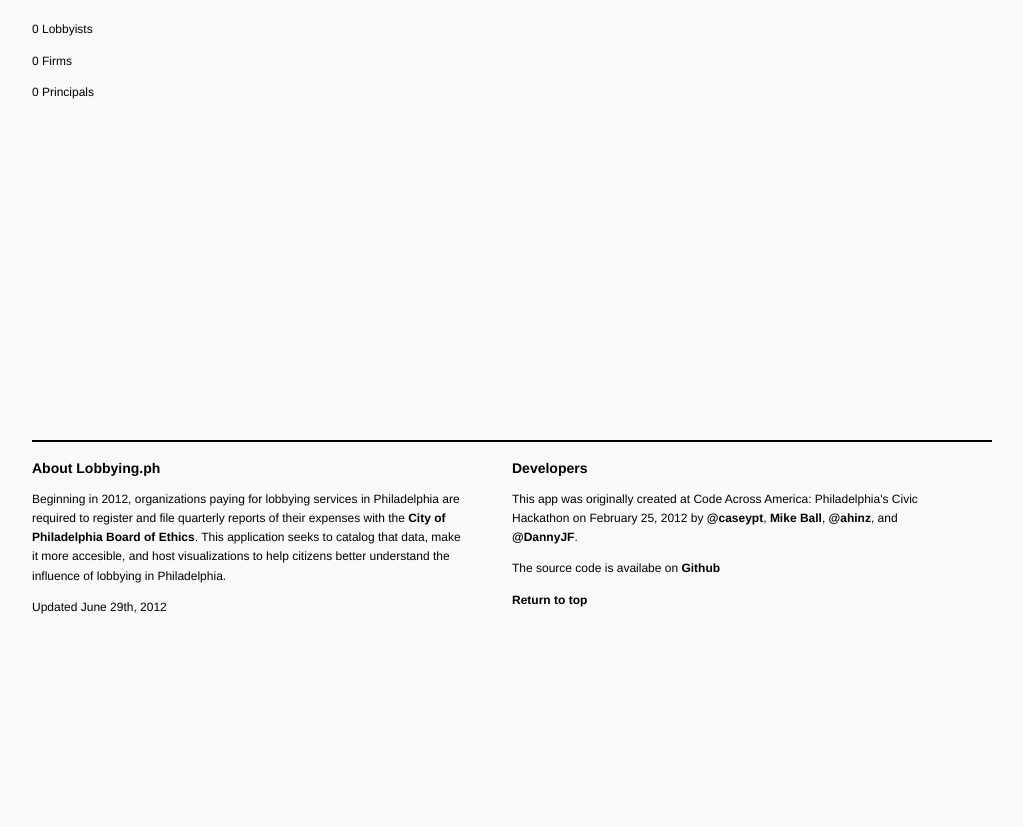
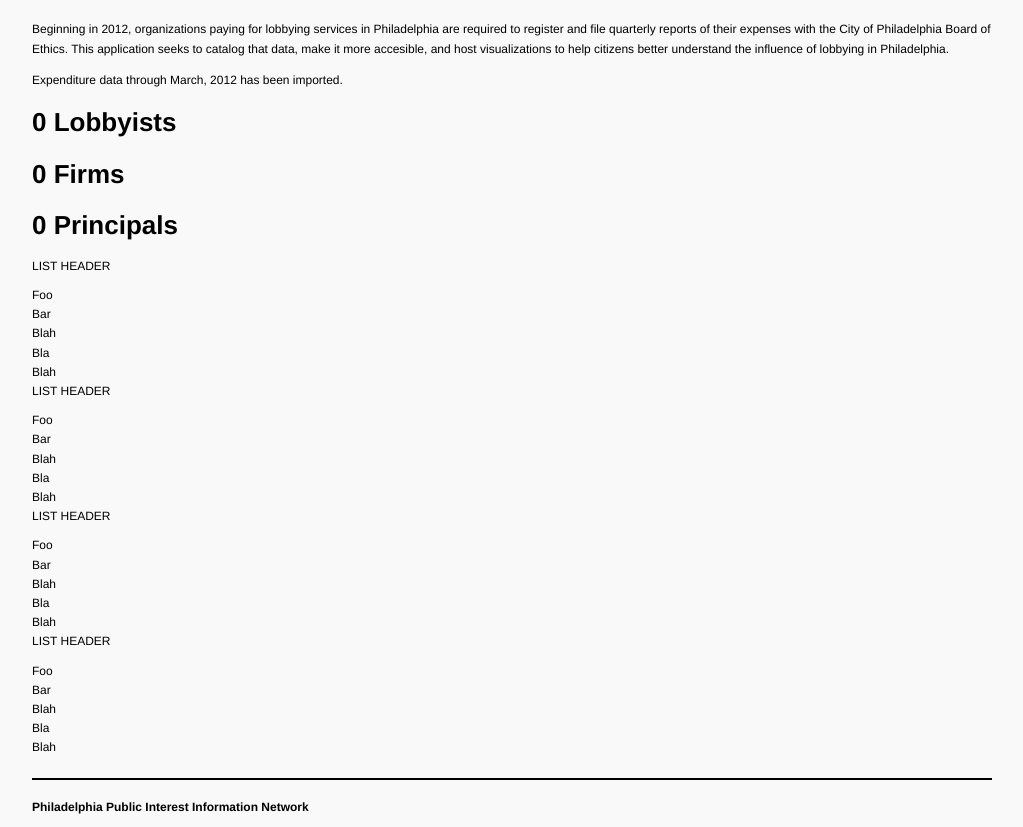
Before and after one commit to AxisPhilly/lobbying.ph-django, a Django app: page / in a window 1280 px wide. Shown: the part 192-1019 px from the top of the page, without its empty margins (128-1151 px from the left). Before the commit the page ends 806 px from the top, so only its background shows below. Run offline with Django 3.2, Linux system fonts and the light colour scheme; data that the repository does not hold is empty.

Commit message:
Moved about copy to about page (flatpage). Moved some of about text to index container. Still a work in progress

```diff
--- a/lobbyingph/settings.py
+++ b/lobbyingph/settings.py
@@ -42,7 +42,7 @@ TIME_ZONE = 'America/Chicago'
 # http://www.i18nguy.com/unicode/language-identifiers.html
 LANGUAGE_CODE = 'en-us'
 
-SITE_ID = 1
+SITE_ID = 2
 
 # If you set this to False, Django will make some optimizations so as not
 # to load the internationalization machinery.
@@ -107,6 +107,7 @@ MIDDLEWARE_CLASSES = (
     'django.middleware.csrf.CsrfViewMiddleware',
     'django.contrib.auth.middleware.AuthenticationMiddleware',
     'django.contrib.messages.middleware.MessageMiddleware',
+    'django.contrib.flatpages.middleware.FlatpageFallbackMiddleware',
     # Uncomment the next line for simple clickjacking protection:
     # 'django.middleware.clickjacking.XFrameOptionsMiddleware',
 )
@@ -129,6 +130,7 @@ INSTALLED_APPS = (
     'django.contrib.staticfiles',
     'django.contrib.admin',
     'django.contrib.humanize',
+    'django.contrib.flatpages',
     'south',
     'lobbyingph',
 )
--- a/templates/base.html
+++ b/templates/base.html
@@ -19,7 +19,7 @@
       </h1>
       <nav class="utility-nav">
         <ul>
-          <li><a href="#about">About</a></li>
+          <li><a href="/about/">About</a></li>
           <li><a href="http://github.com/caseypt/lobbying.ph-django">Source Code</a></li>
         </ul>
       </nav>
@@ -44,16 +44,10 @@
       {% endblock %}
     </section>
     <footer>
-      <div id="about" class="column">
-        <h3>About Lobbying.ph</h3>
-        <p>Beginning in 2012, organizations paying for lobbying services in Philadelphia are required to register and file quarterly reports of their expenses with the <a href="http://www.phila.gov/ethicsboard/lobbying.html">City of Philadelphia Board of Ethics</a>. This application seeks to catalog that data, make it more accesible, and host visualizations to help citizens better understand the influence of lobbying in Philadelphia.</p>
-        <p><em>Updated June 29th, 2012</em></p>
+      <div id="footer" class="column">
+        <h3><a href="http://www.ppiin.org">Philadelphia Public Interest Information Network</a></h3>
       </div>
       <div class="column">
-        <h3>Developers</h3>
-        <p>This app was originally created at Code Across America: Philadelphia's Civic Hackathon on February 25, 2012 by <a href="https://twitter.com/caseypt">@caseypt</a>, <a href="http://www.mikeball.us">Mike Ball</a>, <a href="https://twitter.com/#!/">@ahinz</a>, and <a href="https://twitter.com/#!/dannyJF">@DannyJF</a>.</p>
-        <p>The source code is availabe on <a href="http://github.com/caseypt/lobbying.ph-django">Github</a></p>
-        <p><a href="#header">Return to top</a></p>
       </div>
       <script type="text/javascript" src="{{ STATIC_URL }}js/jquery-1.7.2.min.js"></script>
       {% block scripts %}
--- /dev/null
+++ b/templates/flatpages/about.html
@@ -0,0 +1,6 @@
+{% extends "base.html" %}
+{% block content %}
+    <div class="container">
+        {{ flatpage.content }}
+    </div>
+{% endblock %}
--- a/templates/lobbyingph/index.html
+++ b/templates/lobbyingph/index.html
@@ -1,10 +1,62 @@
 {% extends "base.html" %}
 {% block content %}
   <div class="container">
-    <div class="tally">
-      <p>{{ lobbyists }} Lobbyists</p>
-      <p>{{ firms }} Firms</p>
-      <p>{{ principals }} Principals</p>
+    <div class="index-header">
+        <div class="intro">
+            <p>
+                Beginning in 2012, organizations paying for lobbying services in Philadelphia are required to register and file quarterly reports of their expenses with the City of Philadelphia Board of Ethics. This application seeks to catalog that data, make it more accesible, and host visualizations to help citizens better understand the influence of lobbying in Philadelphia.
+            </p>
+            <p>
+                Expenditure data through March, 2012 has been imported.
+            </p>
+        </div>
+        <div class="tally">
+          <h2>{{ lobbyists }} Lobbyists</h2>
+          <h2>{{ firms }} Firms</h2>
+          <h2>{{ principals }} Principals</h2>
+        </div>
+    </div>
+    <div class="totals">
+        <div class="list">
+            <h3>List header</h3>
+            <ol>
+                <li>Foo</li>
+                <li>Bar</li>
+                <li>Blah</li>
+                <li>Bla</li>
+                <li>Blah</li>
+            </ol>
+        </div>
+        <div class="list">
+            <h3>List header</h3>
+            <ol>
+                <li>Foo</li>
+                <li>Bar</li>
+                <li>Blah</li>
+                <li>Bla</li>
+                <li>Blah</li>
+            </ol>
+        </div>
+        <div class="list">
+            <h3>List header</h3>
+            <ol>
+                <li>Foo</li>
+                <li>Bar</li>
+                <li>Blah</li>
+                <li>Bla</li>
+                <li>Blah</li>
+            </ol>
+        </div>
+        <div class="list">
+            <h3>List header</h3>
+            <ol>
+                <li>Foo</li>
+                <li>Bar</li>
+                <li>Blah</li>
+                <li>Bla</li>
+                <li>Blah</li>
+            </ol>
+        </div>
     </div>
   </div>
 {% endblock %}
```
